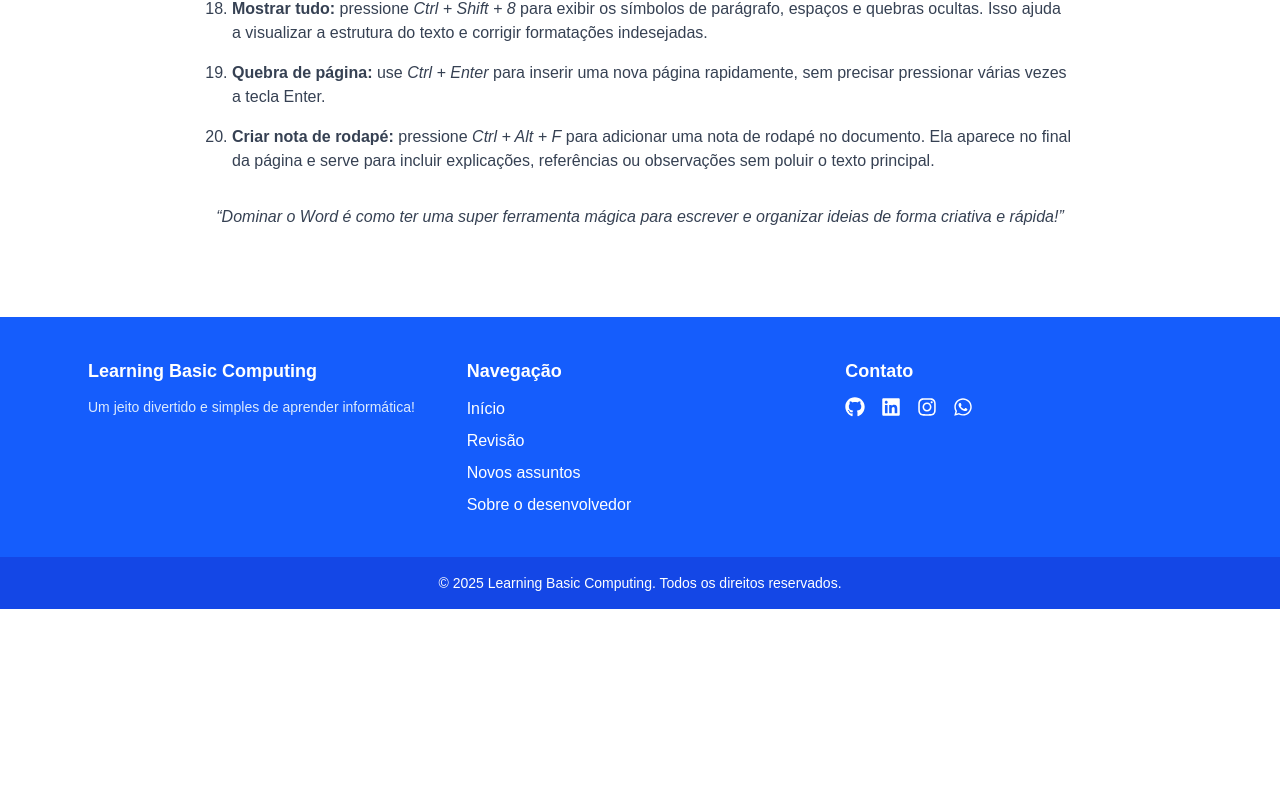
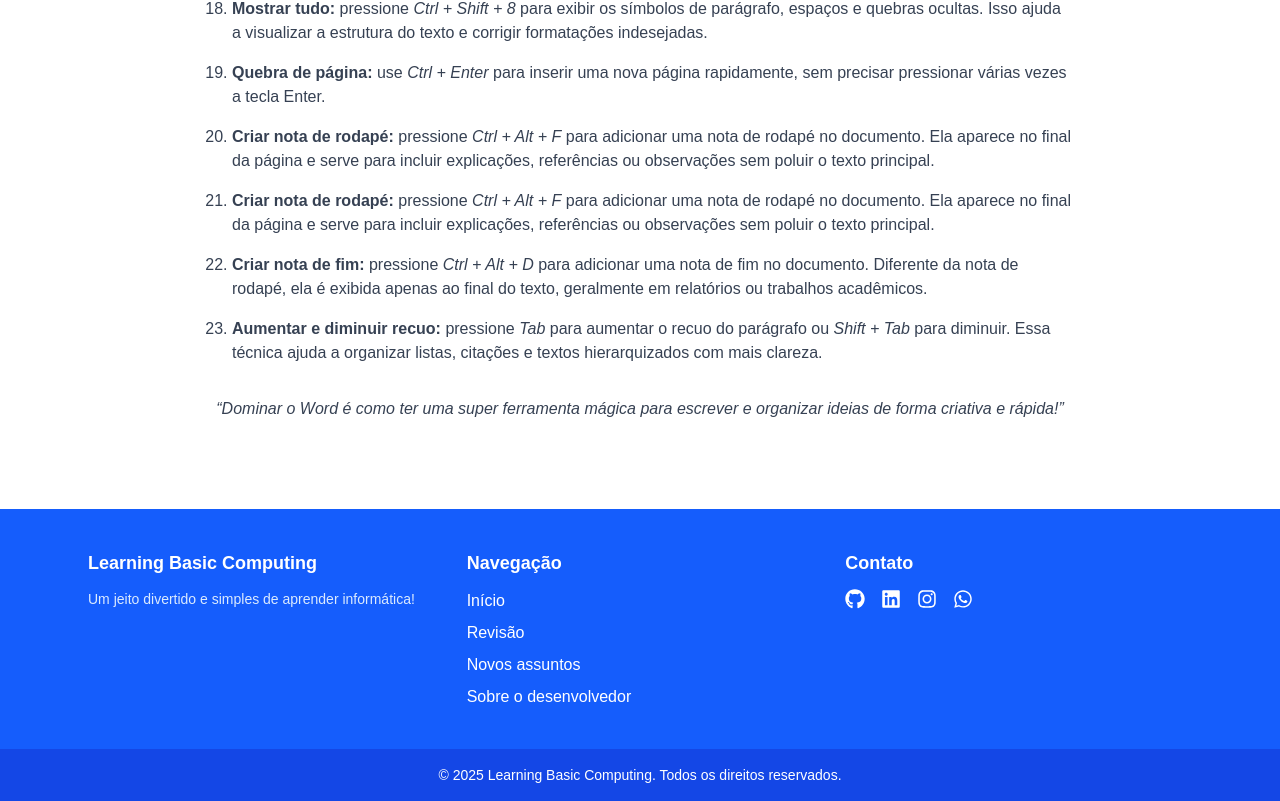
Before and after one commit to robsonalbuquerquedev/learningbasiccomputing, a Next.js app: page /revisao/word/material in a window 1280 px wide. Shown: the part 1461-2262 px from the top of the page. Before the commit the page ends 2070 px from the top, so only its background shows below. Built offline with nearby package versions, Linux system fonts and the light colour scheme.

Commit message:
update: updating revisao folder

```diff
--- a/src/app/revisao/word/material/page.tsx
+++ b/src/app/revisao/word/material/page.tsx
@@ -159,6 +159,24 @@ export default function WordMaterial() {
                     pressione <span className="italic">Ctrl + Alt + F</span> para adicionar uma nota de rodapé no documento.
                     Ela aparece no final da página e serve para incluir explicações, referências ou observações sem poluir o texto principal.
                 </li>
+                <li>
+                    <span className="font-semibold">Criar nota de rodapé:</span>{" "}
+                    pressione <span className="italic">Ctrl + Alt + F</span> para adicionar uma nota de rodapé no documento.
+                    Ela aparece no final da página e serve para incluir explicações, referências ou observações sem poluir o texto principal.
+                </li>
+
+                <li>
+                    <span className="font-semibold">Criar nota de fim:</span>{" "}
+                    pressione <span className="italic">Ctrl + Alt + D</span> para adicionar uma nota de fim no documento.
+                    Diferente da nota de rodapé, ela é exibida apenas ao final do texto, geralmente em relatórios ou trabalhos acadêmicos.
+                </li>
+
+                <li>
+                    <span className="font-semibold">Aumentar e diminuir recuo:</span>{" "}
+                    pressione <span className="italic">Tab</span> para aumentar o recuo do parágrafo ou{" "}
+                    <span className="italic">Shift + Tab</span> para diminuir.
+                    Essa técnica ajuda a organizar listas, citações e textos hierarquizados com mais clareza.
+                </li>
             </motion.ol>
 
             {/* Conclusão */}
```
